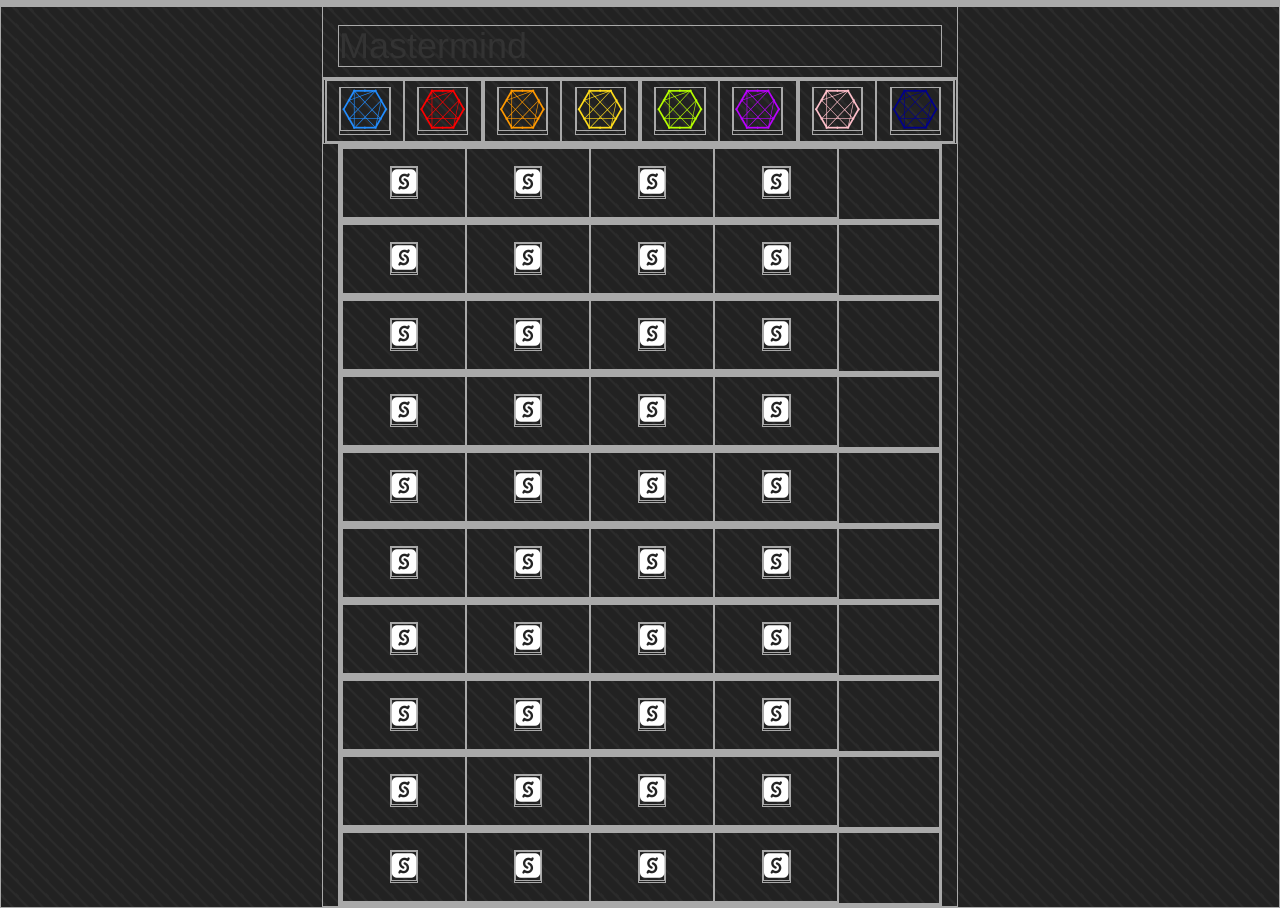
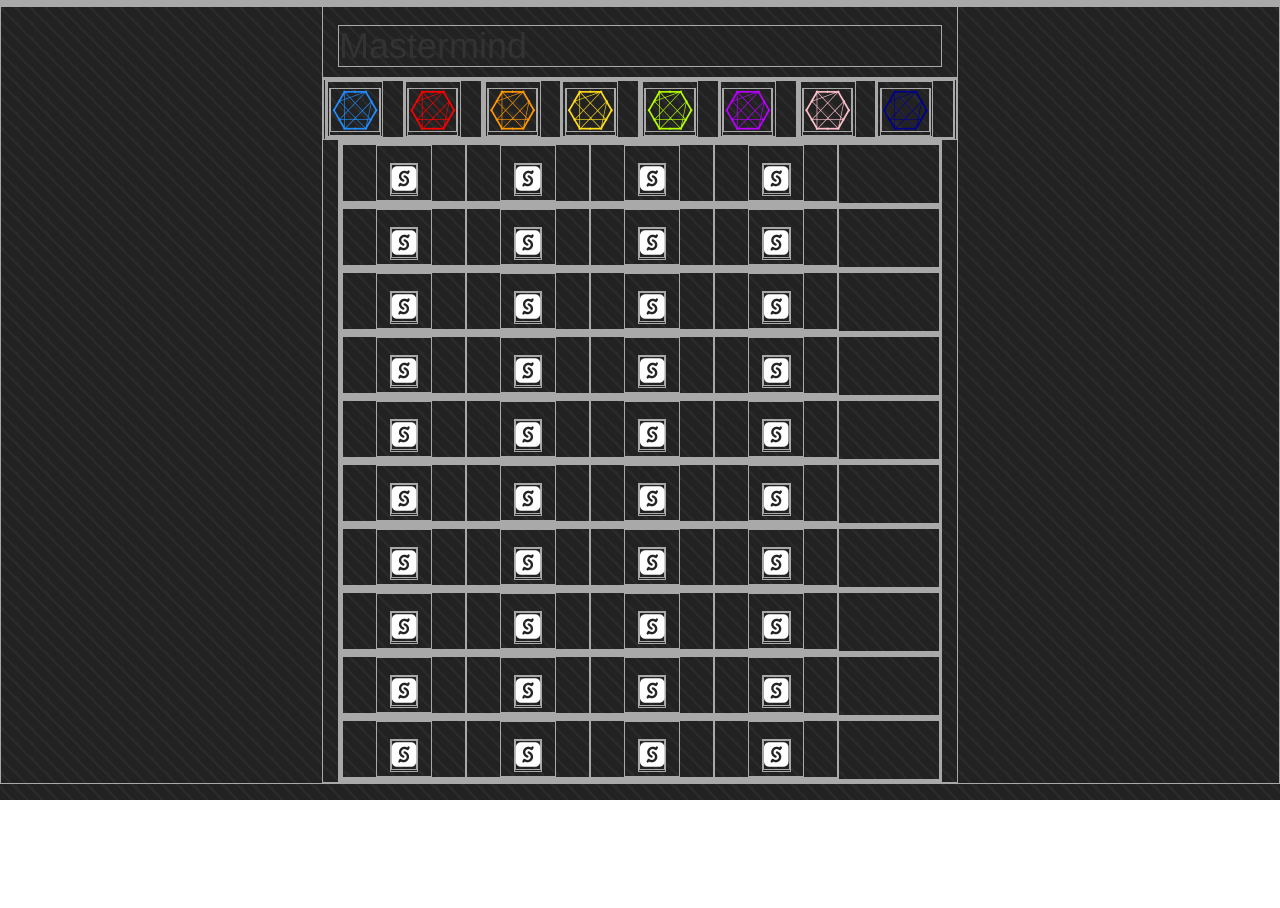
Before and after one commit to robinBanquo/mastermind, a Vue app: page / in a window 1280 px wide. After the commit the page ends 800 px from the top, so only its background shows below. Built offline with nearby package versions, Linux system fonts and the light colour scheme.

Commit message:
drag drop

```diff
--- a/src/components/ChoiceColor.vue
+++ b/src/components/ChoiceColor.vue
@@ -1,10 +1,12 @@
 <template>
     <div>
         <div class="col-xs-3" v-for="i in 4" style="padding: 0">
-            <div v-for="j in 2" :class="colors[2*(i-1) + (j-1)]" class="hexa-color col-xs-6" style="padding: 0; text-align: center">
-              <a href="#">
-                  <i class="fa fa-connectdevelop" aria-hidden="true"></i>
-              </a>
+            <div v-for="j in 2" :class="colors[2*(i-1) + (j-1)]" class=" col-xs-6" style="padding: 0; ">
+                <div class="hexa-color" style="text-align: center">
+                    <a href="#">
+                        <i class="fa fa-connectdevelop" aria-hidden="true"></i>
+                    </a>
+                </div>
             </div>
         </div>
     </div>
--- a/src/components/GameTry.vue
+++ b/src/components/GameTry.vue
@@ -1,10 +1,12 @@
 <template>
     <div class="try-container row" style="margin: 0">
         <div class="col-xs-10 row" style="margin: 0; padding: 0">
-            <div class="col-xs-3 white drop" v-for=" i in 4" style="text-align: center;padding: 1em 0;margin: 0"  :id="i">
-              <a href="#" >
-                <i class="fa fa-eercast" aria-hidden="true"></i>
-              </a>
+            <div class="col-xs-3 white drop-parent " v-for=" i in 4" style=""  :id="i">
+                <div class="drop" style="text-align: center">
+                    <a href="#" >
+                        <i class="fa fa-eercast" aria-hidden="true"></i>
+                    </a>
+                </div>
             </div>
         </div>
         <div class="col-xs-2">
@@ -21,3 +23,18 @@
         }
     }
 </script>
+<style>
+    .drop-parent{
+        display: flex;
+        text-align: center;
+    }
+    .drop{
+        padding: 1em 0;
+        margin-left: auto;
+        margin-right: auto;
+    }
+    .drop a{
+        margin-top: auto;
+        margin-bottom: auto;
+    }
+</style>
--- a/src/components/Mastermind.vue
+++ b/src/components/Mastermind.vue
@@ -47,11 +47,15 @@
   }
   $(document).ready(function () {
       $('.hexa-color').draggable({
-            snap: '.drop'
+          snap: '.drop',
+          snapMode : 'inner',
+          revert: 'invalid'
       });
       $('.drop').droppable({
-          accept: '.hexacolor'
+          accept: '.hexa-color',
+          drop : function () {
 
+          }
       });
   })
 </script>
@@ -60,4 +64,8 @@
     * {
         border: 1px solid darkgrey;
     }
+    .drop, .hexa-color {
+         width: 4em;
+         height: 4em;
+     }
 </style>
```
